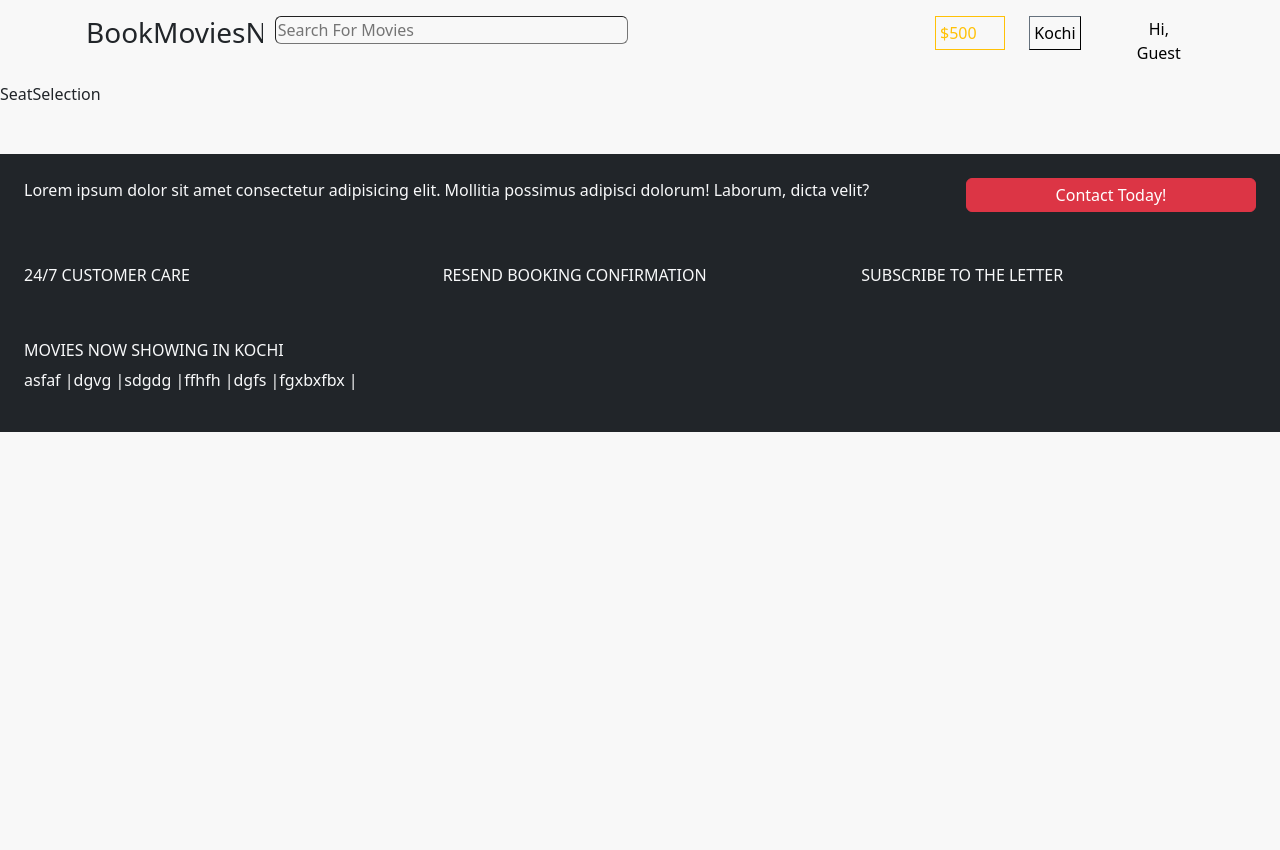
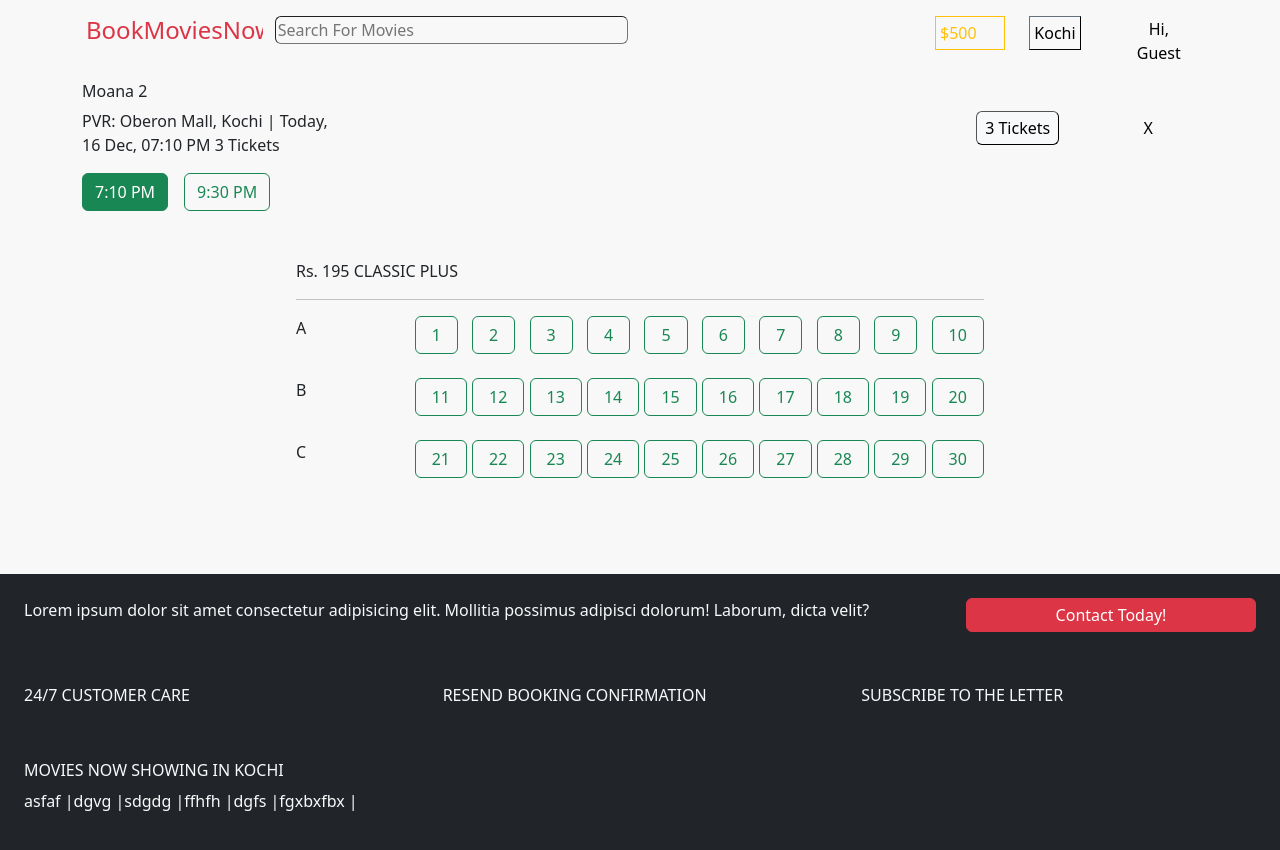
Before and after one commit to pranavp-work/bookMyShow, a React (Vite) app: page /SeatSelection in a window 1280 px wide. Shown: the top 850 px of the page. Before the commit the page ends 800 px from the top, so only its background shows below. Built offline with nearby package versions, Linux system fonts and the light colour scheme.

Commit message:
seat selection ui almost done

```diff
--- a/components/user/UserHeader.jsx
+++ b/components/user/UserHeader.jsx
@@ -24,7 +24,7 @@
       <nav className='p-3 container'>
         <div className="row">
           <div className="col-md-2">
-            <h3>BookMoviesNow</h3>
+            <h4 className='text-danger'>BookMoviesNow</h4>
           </div>
           <div className="col-md-4">
             <input type="text" placeholder='Search For Movies' className='w-100 border-grey border-1 rounded'/>
--- a/pages/user/SeatSelection.jsx
+++ b/pages/user/SeatSelection.jsx
@@ -1,9 +1,94 @@
 import React from 'react'
 
 function SeatSelection() {
-  return (
-    <div>SeatSelection</div>
-  )
+    return (
+        <>
+            <div className='container'>
+                <div className="row">
+                    <div className="col-md-3">
+                        <h6> Moana 2</h6>
+                        <p>PVR: Oberon Mall, Kochi | Today, 16 Dec, 07:10 PM
+                            3 Tickets</p>
+                    </div>
+                    <div className="col-md-6"></div>
+                    <div className="col-md-3 d-flex justify-content-around align-items-center">
+                        <button className="border-black bg-light px-2 py-1 rounded-2 border-1">3 Tickets</button>
+                        <button className='border-0'>X</button>
+                    </div>
+                </div>
+            </div>
+
+            <div className="container">
+                <div className="row">
+                    <div className="col-md-4">
+                        <button className='btn btn-success'>7:10 PM</button>
+                        <button className='border-success btn-white btn border-1 text-success ms-3'>9:30 PM</button>
+                    </div>
+                    <div className="col-md-8"></div>
+                </div>
+            </div>
+
+            <div className="container px-5 py-5">
+                <div className="row">
+                    <div className="col-md-2"></div>
+                    <div className="col-md-8">
+                        <p>Rs. 195 CLASSIC PLUS</p>
+                        <hr />
+                        <div className="row">
+                            <div className="col-md-2">A</div>
+                            <div className="col-md-10 d-flex justify-content-between align-items-center ">
+                                <button className='px-3 btn btn-outline-success'>1</button>
+                                <button className='px-3 btn btn-outline-success'>2</button>
+                                <button className='px-3 btn btn-outline-success'>3</button>
+                                <button className='px-3 btn btn-outline-success'>4</button>
+                                <button className='px-3 btn btn-outline-success'>5</button>
+                                <button className='px-3 btn btn-outline-success'>6</button>
+                                <button className='px-3 btn btn-outline-success'>7</button>
+                                <button className='px-3 btn btn-outline-success'>8</button>
+                                <button className='px-3 btn btn-outline-success'>9</button>
+                                <button className='px-3 btn btn-outline-success'>10</button>
+                            </div>
+                        </div>
+                        <div className="row mt-4">
+                            <div className="col-md-2">B</div>
+                            <div className="col-md-10 d-flex justify-content-between align-items-center ">
+                                <button className='px-3 btn btn-outline-success'>11</button>
+                                <button className='px-3 btn btn-outline-success'>12</button>
+                                <button className='px-3 btn btn-outline-success'>13</button>
+                                <button className='px-3 btn btn-outline-success'>14</button>
+                                <button className='px-3 btn btn-outline-success'>15</button>
+                                <button className='px-3 btn btn-outline-success'>16</button>
+                                <button className='px-3 btn btn-outline-success'>17</button>
+                                <button className='px-3 btn btn-outline-success'>18</button>
+                                <button className='px-3 btn btn-outline-success'>19</button>
+                                <button className='px-3 btn btn-outline-success'>20</button>
+                            </div>
+                        </div>
+                        <div className="row mt-4">
+                            <div className="col-md-2">C</div>
+                            <div className="col-md-10 d-flex justify-content-between align-items-center ">
+                                <button className='px-3 btn btn-outline-success'>21</button>
+                                <button className='px-3 btn btn-outline-success'>22</button>
+                                <button className='px-3 btn btn-outline-success'>23</button>
+                                <button className='px-3 btn btn-outline-success'>24</button>
+                                <button className='px-3 btn btn-outline-success'>25</button>
+                                <button className='px-3 btn btn-outline-success'>26</button>
+                                <button className='px-3 btn btn-outline-success'>27</button>
+                                <button className='px-3 btn btn-outline-success'>28</button>
+                                <button className='px-3 btn btn-outline-success'>29</button>
+                                <button className='px-3 btn btn-outline-success'>30</button>
+                            </div>
+                        </div>
+                    </div>
+                    <div className="col-md-2"></div>
+                </div>
+
+
+            </div>
+
+
+        </>
+    )
 }
 
 export default SeatSelection
```
